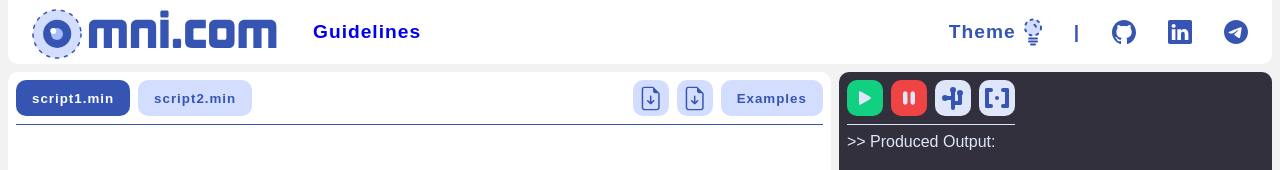
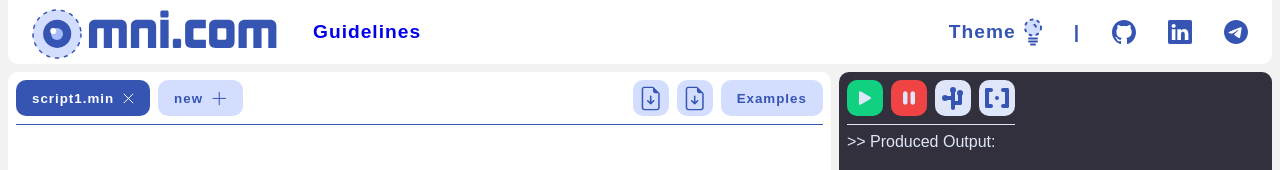
Before and after one commit to KalenskyyAlex/omni-com, a React (Create React App) app: page /sandbox in a window 1280 px wide. Shown: the top 170 px of the page. Built offline with nearby package versions, Linux system fonts and the light colour scheme; a web font is replaced by a local one.

Commit message:
tab names stored dynamically

```diff
--- a/src/Codespace/Codespace.css
+++ b/src/Codespace/Codespace.css
@@ -39,6 +39,48 @@
     mask-position: center;
 }
 
+.close-tab-primary-icon {
+    width: 12px;
+    height: 12px;
+    background: var(--code-text-primary);
+
+    -webkit-mask-image: url("../icons/close_tab.svg");
+    -webkit-mask-repeat: no-repeat;
+    -webkit-mask-position: center;
+
+    mask-image: url("../icons/close_tab.svg");
+    mask-repeat: no-repeat;
+    mask-position: center;
+}
+
+.close-tab-secondary-icon {
+    width: 12px;
+    height: 12px;
+    background: var(--code-text-secondary);
+
+    -webkit-mask-image: url("../icons/close_tab.svg");
+    -webkit-mask-repeat: no-repeat;
+    -webkit-mask-position: center;
+
+    mask-image: url("../icons/close_tab.svg");
+    mask-repeat: no-repeat;
+    mask-position: center;
+}
+
+.add-tab-icon {
+    width: 16px;
+    height: 16px;
+    background: var(--code-text-secondary);
+
+    -webkit-mask-image: url("../icons/add_tab.svg");
+    -webkit-mask-repeat: no-repeat;
+    -webkit-mask-position: center;
+
+    mask-image: url("../icons/add_tab.svg");
+    mask-repeat: no-repeat;
+    mask-position: center;
+}
+
 .code-secondary-text {
     color: var(--code-text-secondary);
 }
--- a/src/Codespace/Codespace.tsx
+++ b/src/Codespace/Codespace.tsx
@@ -1,16 +1,47 @@
+import {useState} from "react";
+
 import '../index.css';
 import './Codespace.css';
 
 function Codespace () {
+    const [activeTabIndex, setActiveTabIndex] = useState(0);
+    const [tabContents, setTabContent] = useState([""]);
+    const [tabNames, setTabNames] = useState([[0, "script1.min"]])
+
+    const switchTabs = (index: number) => {
+        setActiveTabIndex(index);
+    }
+
     return (
         <div className="code-space">
             <div className="horizontal-group underline-group code-border">
                 <div className="horizontal-group">
-                    <button id="examples" className="text-button code-primary-text tab-primary">
-                        script1.min
-                    </button>
-                    <button id="examples" className="text-button code-secondary-text tab-secondary">
-                        script2.min
+                    {
+                        tabNames.map((pair) => {
+                            const index = pair[0];
+                            const tabName = pair[1];
+                            if (index === activeTabIndex) {
+                                return (
+                                    <button id="examples"
+                                            className="text-button code-primary-text tab-primary horizontal-group center">
+                                        {tabName}
+                                        <div className="close-tab-primary-icon"></div>
+                                    </button>
+                                )
+                            } else {
+                                return (
+                                    <button id="examples"
+                                            className="text-button code-secondary-text tab-secondary horizontal-group center">
+                                        {tabName}
+                                        <div className="close-tab-secondary-icon"></div>
+                                    </button>
+                                )
+                            }
+                        })
+                    }
+                    <button id="examples" className="text-button code-secondary-text tab-secondary horizontal-group center">
+                        new
+                        <div className="add-tab-icon"></div>
                     </button>
                     {/*Todo*/}
                 </div>
@@ -19,7 +50,7 @@ function Codespace () {
                         <div className="upload-icon"></div>
                     </button>
                     <button id="download" className="icon-button tab-secondary">
-                        <div className="download-icon"></div>
+                    <div className="download-icon"></div>
                     </button>
                     <button id="examples" className="text-button code-secondary-text tab-secondary">
                         Examples
```
Also changed, not shown: src/icons/add_tab.svg (added), src/icons/close_tab.svg (added).
